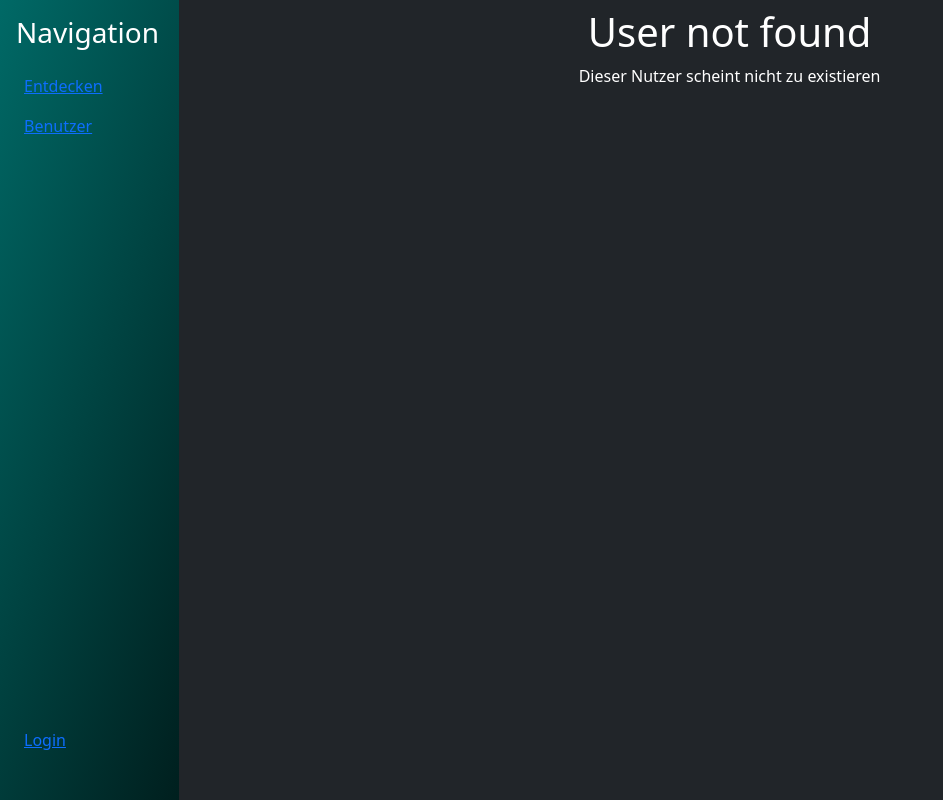
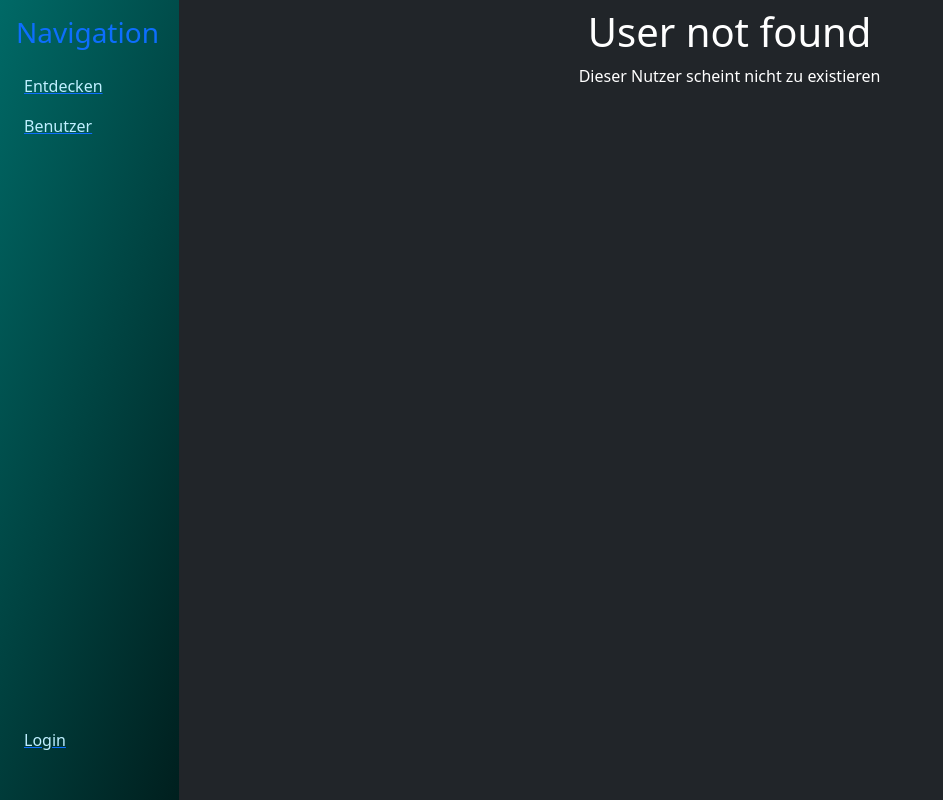
Before and after one commit to Metis-Hub/Intectainment, a Flask app: page /p/1 in a window 1280 px wide. Shown: the whole page, without its empty margins (0-943 px from the left). Run offline with Flask 2, Linux system fonts and the light colour scheme; some libraries are stand-ins or nearby versions.

Commit message:
weiß
seohfela

```diff
--- a/Intectainment/webpages/static/css/style.css
+++ b/Intectainment/webpages/static/css/style.css
@@ -304,7 +304,7 @@ html {
     bottom: 5vh;
     left: 0vw;
     text-align: left;
-    color: blue;
+    color: #BFEFFF !important;
     text-indent: 2px;
 }
 
@@ -357,7 +357,7 @@ html {
 }
 
 a {
-	text-decoration: none;
+    color: #BFEFFF;
 }
 
 .container {
@@ -552,3 +552,7 @@ a {
     width: 100vw;
     overflow: hidden;
 }
+
+.tablinks {
+    color: #BFEFFF !important;
+}
--- a/Intectainment/webpages/templates/sidebarLayout.html
+++ b/Intectainment/webpages/templates/sidebarLayout.html
@@ -11,8 +11,8 @@
 {%block body%}
     <div class="sidebar">
         <div class="side-navbar active-nav d-flex justify-content-between flex-wrap flex-column width">
-                <ul class="nav flex-column text-white w-100">
-                    <a href="{{url_for('gui.home')}}" class="nav-link h3 text-white my-2">
+                <ul class="nav flex-column w-100 white-link">
+                    <a href="{{url_for('gui.home')}}" class="nav-link h3 my-2">
                         Navigation
                     </a>
 
```
